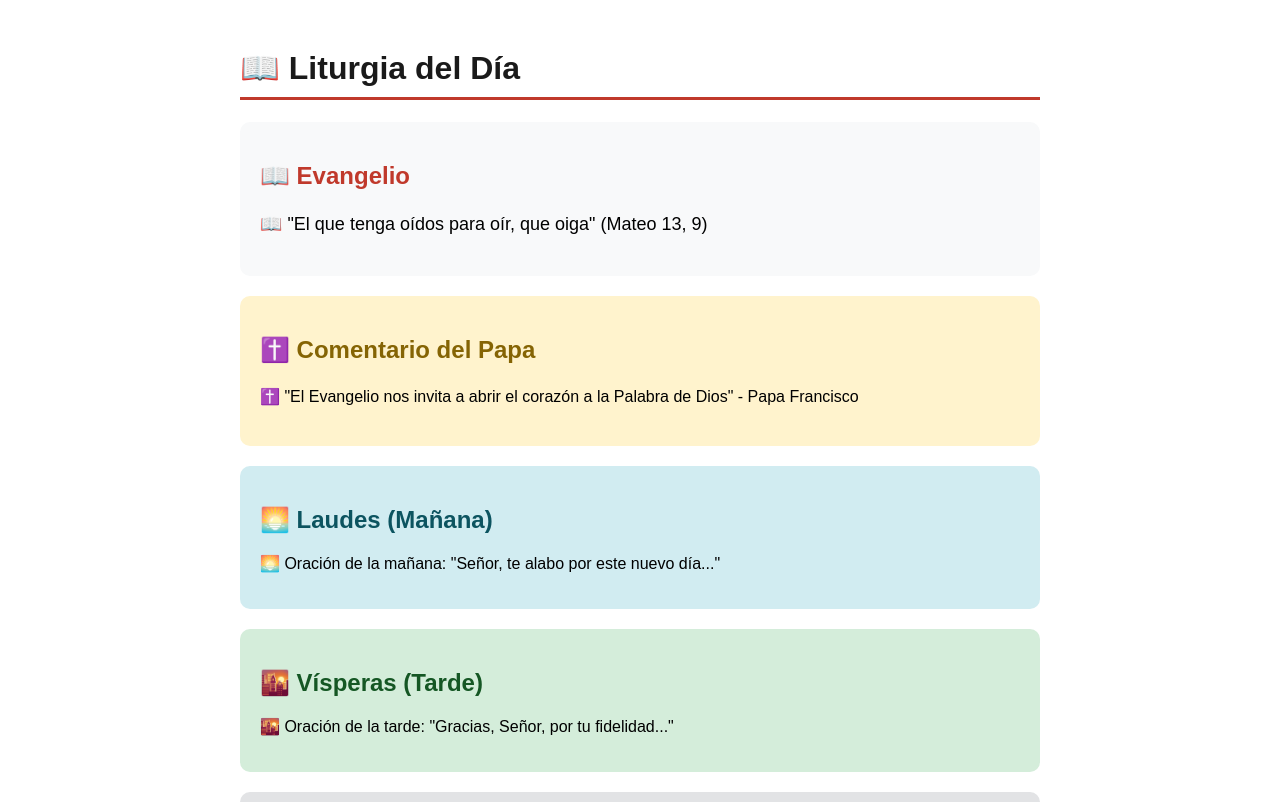
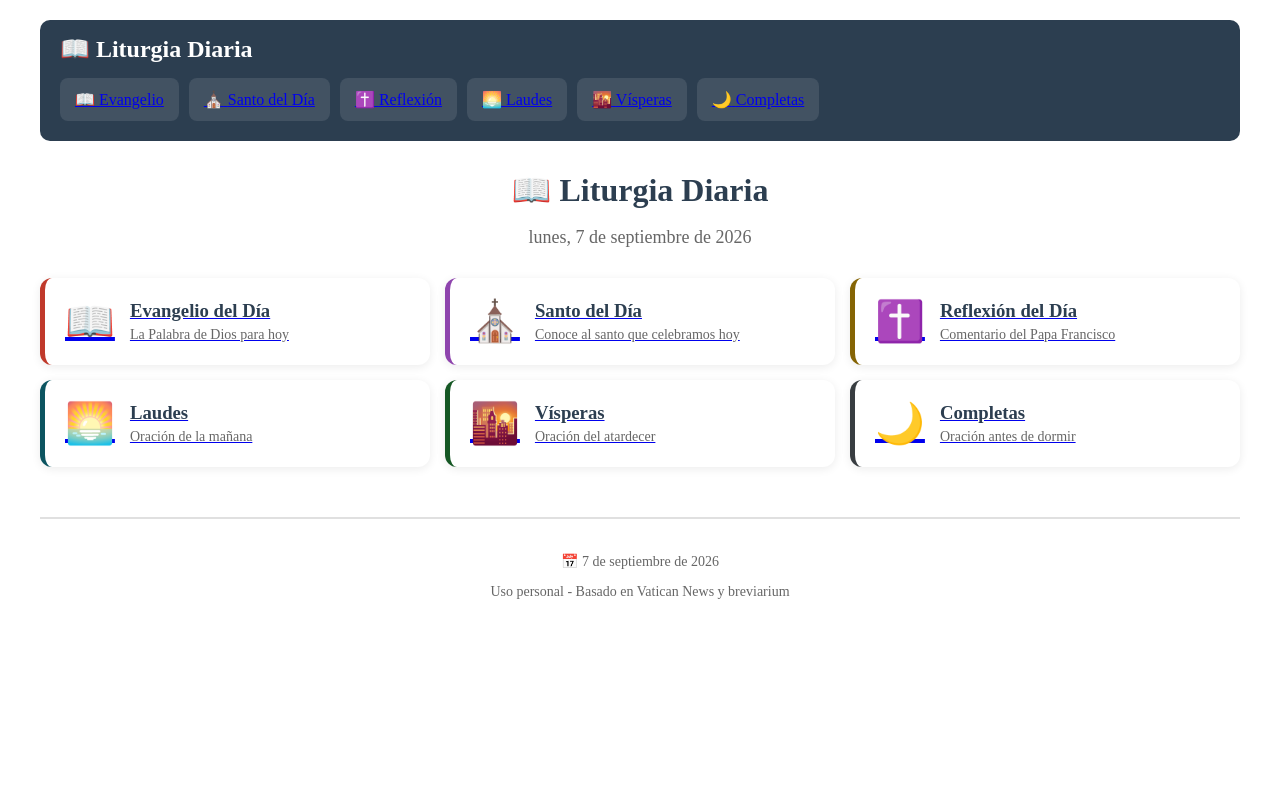
Before and after one commit to MatiasW380/liturgia-diaria, a Next.js app: page / in a window 1280 px wide. Shown: the top 802 px of the page. Built offline with nearby package versions, Linux system fonts and the light colour scheme.

Commit message:
Update index.js

```diff
--- a/pages/index.js
+++ b/pages/index.js
@@ -1,55 +1,62 @@
-import { useEffect, useState } from 'react';
+import Layout from '../components/Layout';
+import Link from 'next/link';
 
 export default function Home() {
-  const [evangelio, setEvangelio] = useState('Cargando evangelio...');
-  const [comentario, setComentario] = useState('Cargando comentario...');
-  const [laudes, setLaudes] = useState('Cargando Laudes...');
-  const [visperas, setVisperas] = useState('Cargando Vísperas...');
-  const [completas, setCompletas] = useState('Cargando Completas...');
-
-  useEffect(() => {
-    // Por ahora mostramos datos de ejemplo
-    setEvangelio('📖 "El que tenga oídos para oír, que oiga" (Mateo 13, 9)');
-    setComentario('✝️ "El Evangelio nos invita a abrir el corazón a la Palabra de Dios" - Papa Francisco');
-    setLaudes('🌅 Oración de la mañana: "Señor, te alabo por este nuevo día..."');
-    setVisperas('🌇 Oración de la tarde: "Gracias, Señor, por tu fidelidad..."');
-    setCompletas('🌙 Oración de la noche: "En tus manos, Señor, encomiendo mi espíritu..."');
-  }, []);
+  const opciones = [
+    { icono: '📖', nombre: 'Evangelio del Día', descripcion: 'La Palabra de Dios para hoy', ruta: '/evangelio', color: '#c0392b' },
+    { icono: '⛪', nombre: 'Santo del Día', descripcion: 'Conoce al santo que celebramos hoy', ruta: '/santo', color: '#8e44ad' },
+    { icono: '✝️', nombre: 'Reflexión del Día', descripcion: 'Comentario del Papa Francisco', ruta: '/reflexion', color: '#856404' },
+    { icono: '🌅', nombre: 'Laudes', descripcion: 'Oración de la mañana', ruta: '/laudes', color: '#0c5460' },
+    { icono: '🌇', nombre: 'Vísperas', descripcion: 'Oración del atardecer', ruta: '/visperas', color: '#155724' },
+    { icono: '🌙', nombre: 'Completas', descripcion: 'Oración antes de dormir', ruta: '/completas', color: '#383d41' },
+  ];
 
   return (
-    <div style={{ maxWidth: '800px', margin: '0 auto', padding: '20px', fontFamily: 'Arial' }}>
-      <h1 style={{ color: '#1a1a1a', borderBottom: '3px solid #c0392b', paddingBottom: '10px' }}>
-        📖 Liturgia del Día
+    <Layout>
+      <h1 style={{ textAlign: 'center', color: '#2c3e50', marginBottom: '10px' }}>
+        📖 Liturgia Diaria
       </h1>
+      <p style={{ textAlign: 'center', color: '#666', marginBottom: '30px', fontSize: '18px' }}>
+        {new Date().toLocaleDateString('es-ES', { year: 'numeric', month: 'long', day: 'numeric', weekday: 'long' })}
+      </p>
 
-      <div style={{ background: '#f8f9fa', padding: '20px', borderRadius: '10px', margin: '20px 0' }}>
-        <h2 style={{ color: '#c0392b' }}>📖 Evangelio</h2>
-        <p style={{ fontSize: '18px', lineHeight: '1.6' }}>{evangelio}</p>
+      <div style={{ display: 'grid', gap: '15px' }}>
+        {opciones.map((opcion) => (
+          <Link key={opcion.ruta} href={opcion.ruta}>
+            <div style={{
+              backgroundColor: 'white',
+              padding: '20px',
+              borderRadius: '12px',
+              boxShadow: '0 2px 10px rgba(0,0,0,0.08)',
+              cursor: 'pointer',
+              transition: 'transform 0.2s, box-shadow 0.2s',
+              borderLeft: `5px solid ${opcion.color}`,
+              display: 'flex',
+              alignItems: 'center',
+              gap: '15px'
+            }}>
+              <span style={{ fontSize: '40px' }}>{opcion.icono}</span>
+              <div>
+                <h3 style={{ margin: 0, color: '#2c3e50' }}>{opcion.nombre}</h3>
+                <p style={{ margin: '5px 0 0 0', color: '#666', fontSize: '14px' }}>{opcion.descripcion}</p>
+              </div>
+            </div>
+          </Link>
+        ))}
       </div>
 
-      <div style={{ background: '#fff3cd', padding: '20px', borderRadius: '10px', margin: '20px 0' }}>
-        <h2 style={{ color: '#856404' }}>✝️ Comentario del Papa</h2>
-        <p style={{ fontSize: '16px', lineHeight: '1.6' }}>{comentario}</p>
-      </div>
-
-      <div style={{ background: '#d1ecf1', padding: '20px', borderRadius: '10px', margin: '20px 0' }}>
-        <h2 style={{ color: '#0c5460' }}>🌅 Laudes (Mañana)</h2>
-        <p>{laudes}</p>
-      </div>
-
-      <div style={{ background: '#d4edda', padding: '20px', borderRadius: '10px', margin: '20px 0' }}>
-        <h2 style={{ color: '#155724' }}>🌇 Vísperas (Tarde)</h2>
-        <p>{visperas}</p>
-      </div>
-
-      <div style={{ background: '#e2e3e5', padding: '20px', borderRadius: '10px', margin: '20px 0' }}>
-        <h2 style={{ color: '#383d41' }}>🌙 Completas (Noche)</h2>
-        <p>{completas}</p>
-      </div>
-
-      <footer style={{ textAlign: 'center', marginTop: '40px', color: '#666', fontSize: '14px' }}>
-        📅 {new Date().toLocaleDateString('es-ES', { year: 'numeric', month: 'long', day: 'numeric' })}
-      </footer>
-    </div>
+      <style jsx>{`
+        @media (min-width: 768px) {
+          div {
+            grid-template-columns: 1fr 1fr;
+          }
+        }
+        @media (min-width: 1024px) {
+          div {
+            grid-template-columns: 1fr 1fr 1fr;
+          }
+        }
+      `}</style>
+    </Layout>
   );
 }
```
